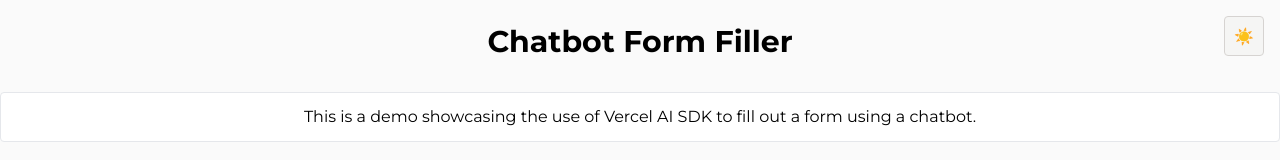
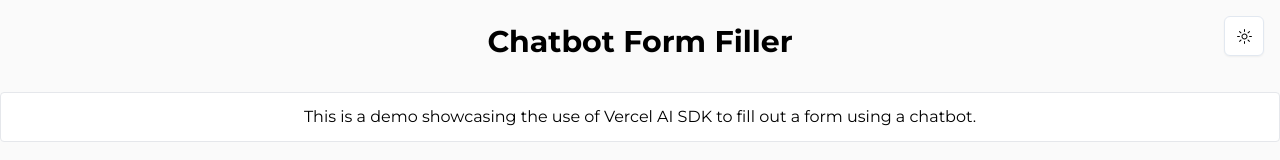
Before and after one commit to brdebr/chatbot-form-filler, a Next.js app: page / in a window 1280 px wide. Shown: the top 160 px of the page. Built offline with nearby package versions, Linux system fonts and the light colour scheme.

Commit message:
Change theme switch

```diff
--- a/app/components/theme-switch.tsx
+++ b/app/components/theme-switch.tsx
@@ -1,32 +1,38 @@
-'use client'
+'use client';
 import { useDarkMode } from "@/lib/useDarkMode";
 import { theme_styles } from "../style-constants";
 import { useWasMounted } from "@/lib/utils";
+import { Button } from "@/components/ui/button"
+import { MoonIcon, SunIcon } from "@radix-ui/react-icons";
 
 const ThemeSwitch = () => {
   const { isDarkMode, toggleDarkMode } = useDarkMode();
 
   const wasMounted = useWasMounted();
+  const moonIcon = (
+    <MoonIcon className="text-white" />
+  )
+  const sunIcon = (
+    <SunIcon />
+  )
   const content = wasMounted ? (
-    isDarkMode ? '🌑' : '☀️'
+    isDarkMode ? moonIcon : sunIcon
   ) : '';
 
   return (
-    <button
+    <Button
       onClick={toggleDarkMode}
-      tabIndex={0}
+      variant="outline" size="icon"
       className={`
         fixed top-4 right-4
         size-10
         p-2
         ${wasMounted ? 'opacity-100' : 'opacity-0'}
-        ${theme_styles.switch_theme_button_bg}
-        rounded
       `}
       aria-label="Toggle theme"
     >
       {content}
-    </button>
+    </Button>
   );
 };
 
```
